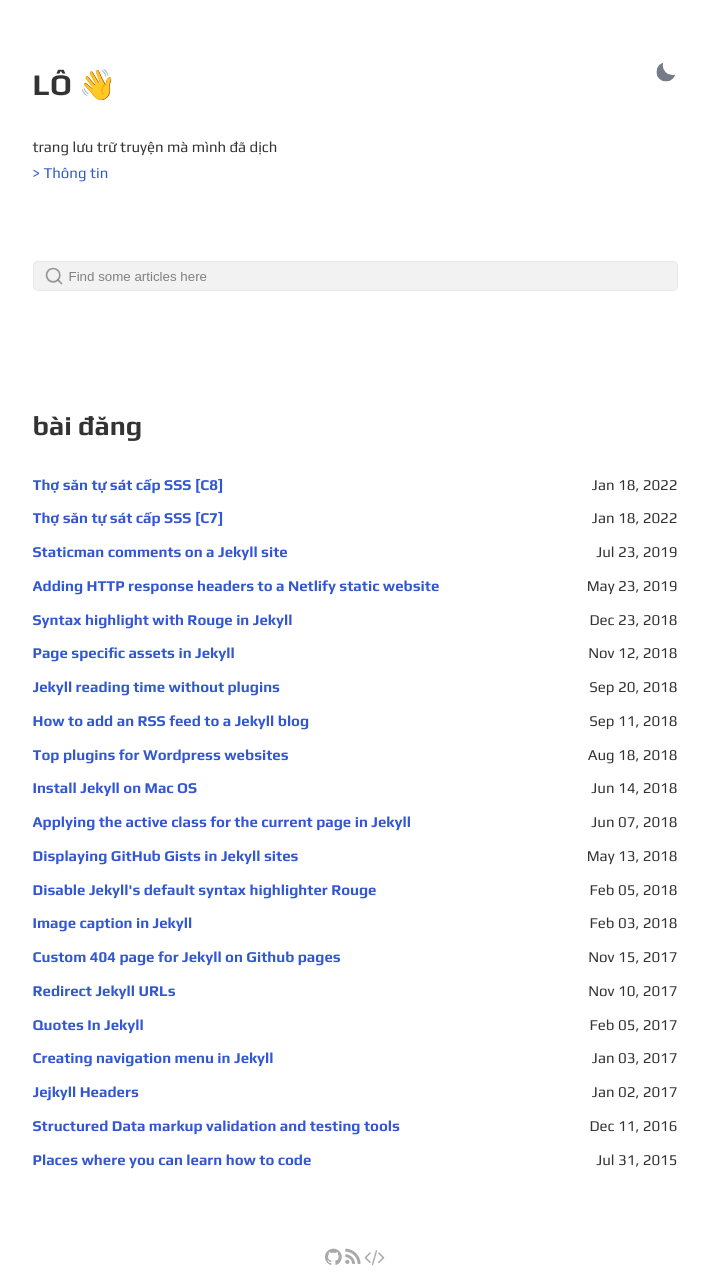
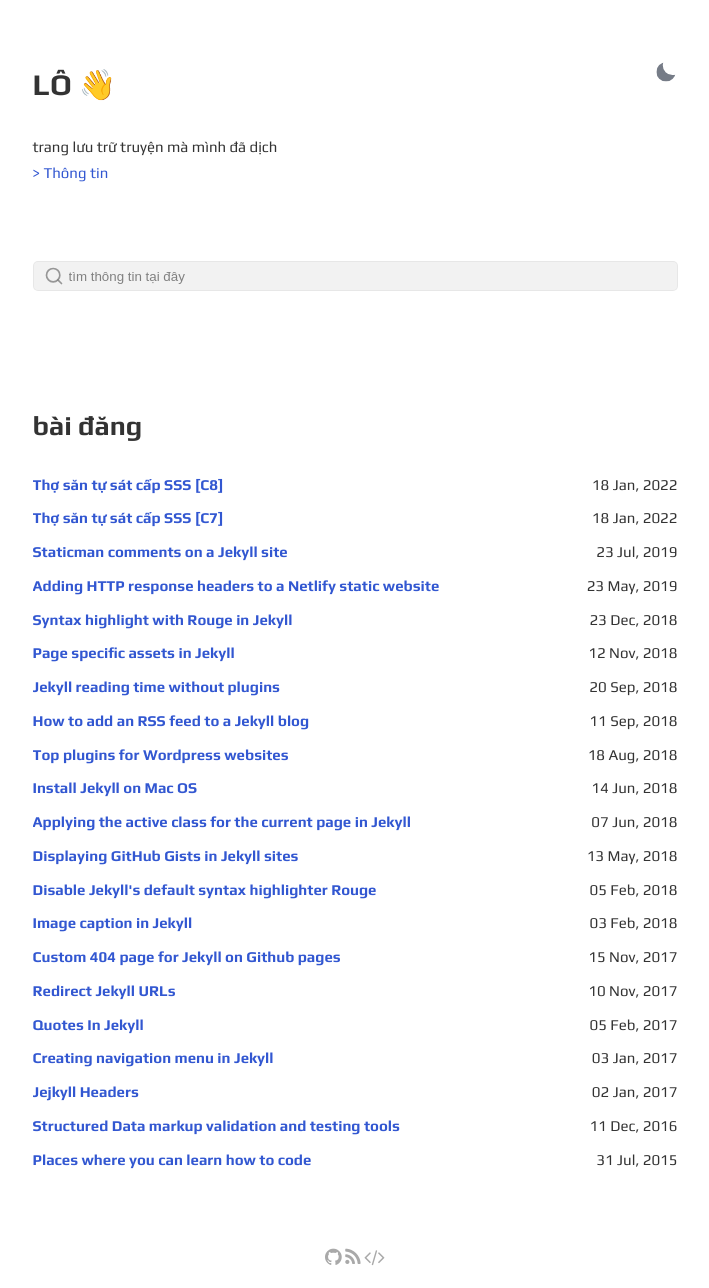
Before and after one commit to kuhekin/gesko, a Jekyll site: the page built from index.html, in a window 1280 px wide. Shown: the whole page, without its empty margins (285-994 px from the left). Built offline with Jekyll 4.4.1, drawn with Linux system fonts in a browser that asks for light colours.

Commit message:
Update index.html

```diff
--- a/index.html
+++ b/index.html
@@ -31,7 +31,7 @@
         </svg>
     </label>
 
-    <input type="search" id="search-input" placeholder="Find some articles here" aria-label="Search">
+    <input type="search" id="search-input" placeholder="tìm thông tin tại đây" aria-label="Search">
     <ul id="search-results"></ul>
 </div>
 
@@ -41,7 +41,7 @@
         {% for post in site.posts %}
         <li>
 		<a href="{{ site.url }}{{ site.baseurl }}{{ post.url }}">{{ post.title }}</a>
-            <time datetime="{{ post.date | date_to_xmlschema }}">{{ post.date | date: "%b %d, %Y" }}</time>
+            <time datetime="{{ post.date | date_to_xmlschema }}">{{ post.date | date: "%d %b, %Y" }}</time>
         </li>
         {% endfor %}
     </ul>
```
